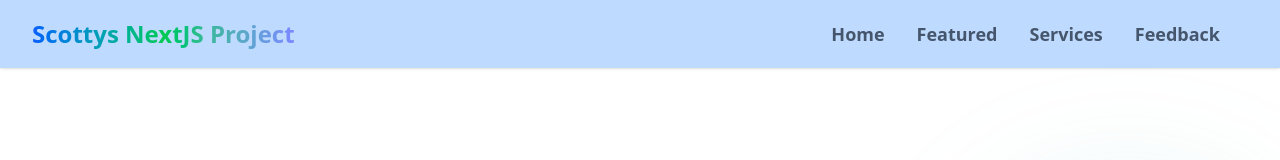
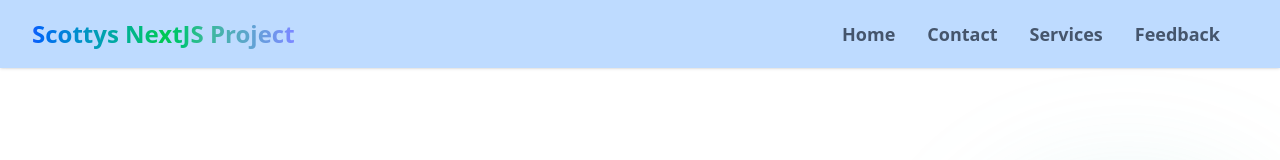
Before and after one commit to Scottysweb/my_Nextjs_blog, a Next.js app: page / in a window 1280 px wide. Shown: the top 160 px of the page. Built offline with nearby package versions, Linux system fonts and the light colour scheme; a web font is replaced by a local one.

Commit message:
Update Navigation.tsx

```diff
--- a/components/ui/Navigation.tsx
+++ b/components/ui/Navigation.tsx
@@ -11,7 +11,7 @@ export default function Navigation() {
     // Navigation items array
     const navItems = [
         { name: "Home", href: "/" },
-        { name: "Featured", href: "#" },
+        { name: "Contact", href: "/components/ui/contact" },
         { name: "Services", href:"#" },
         { name: "Feedback", href: "#" },
     ];
```
